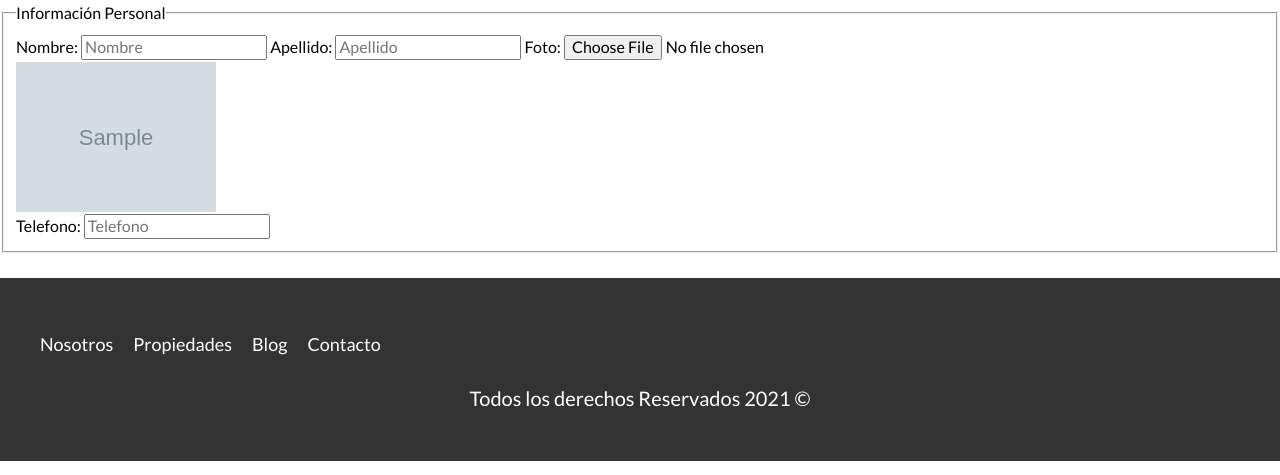
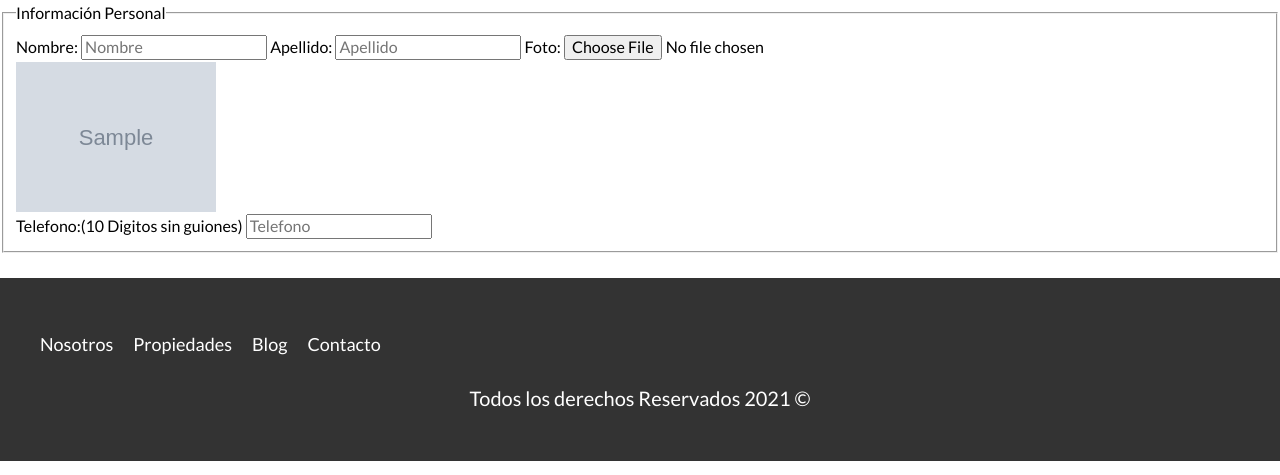
Before and after one commit to cristiancdv/bienesRaices_MVC, a PHP site: template views/vendedores/formulario.php in a window 1280 px wide. Shown: the part 121-596 px from the top of the page. Run offline with PHP 8.4, Linux system fonts and the light colour scheme; the template is opened without the code that fills it: most values are stand-ins (such as "Sample title", 1, 10 or a date in 2020); grey boxes marked "Sample" are stand-in pictures; data that the repository does not hold is empty.

Commit message:
commit on master

```diff
--- a/models/Vendedor.php
+++ b/models/Vendedor.php
@@ -44,7 +44,7 @@ class Vendedor extends ActiveRecord
         }
 
         if (!preg_match('/[0-9]{10}/', $this->telefono)) {
-            self::$errores[] = 'Formato no valido';
+            self::$errores[] = 'Formato de telefono no valido';
         }
 
         if (!$this->imagen) {
--- a/views/vendedores/formulario.php
+++ b/views/vendedores/formulario.php
@@ -15,7 +15,7 @@
     <?php } ?>
 
 
-    <label for="telefono">Telefono:</label>
+    <label for="telefono">Telefono:(10 Digitos sin guiones)</label>
     <input type="number" id="telefono" name="vendedor[telefono]" placeholder="Telefono" value="<?php echo s($vendedor->telefono); ?>">
 
 </fieldset>
```
